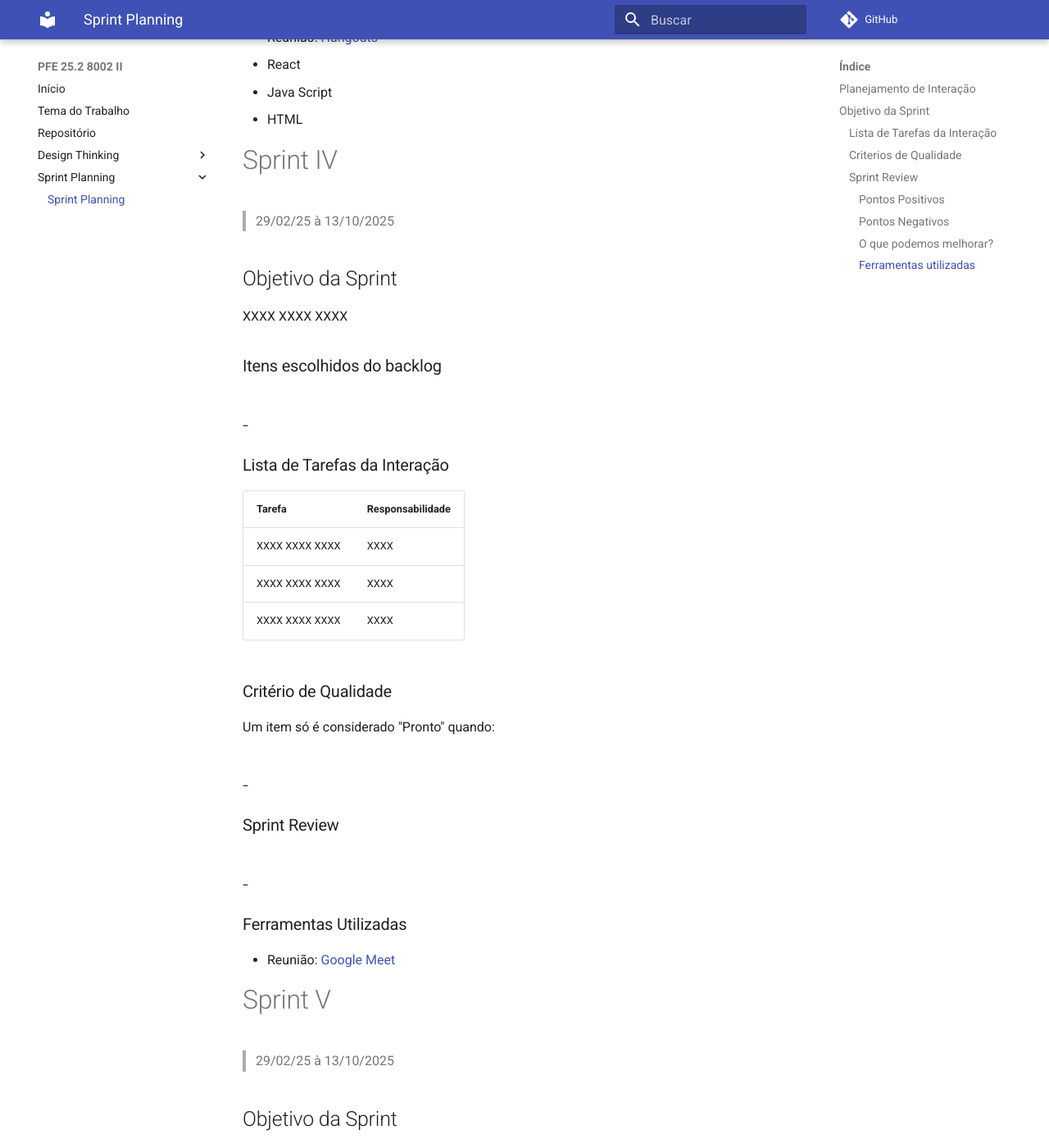
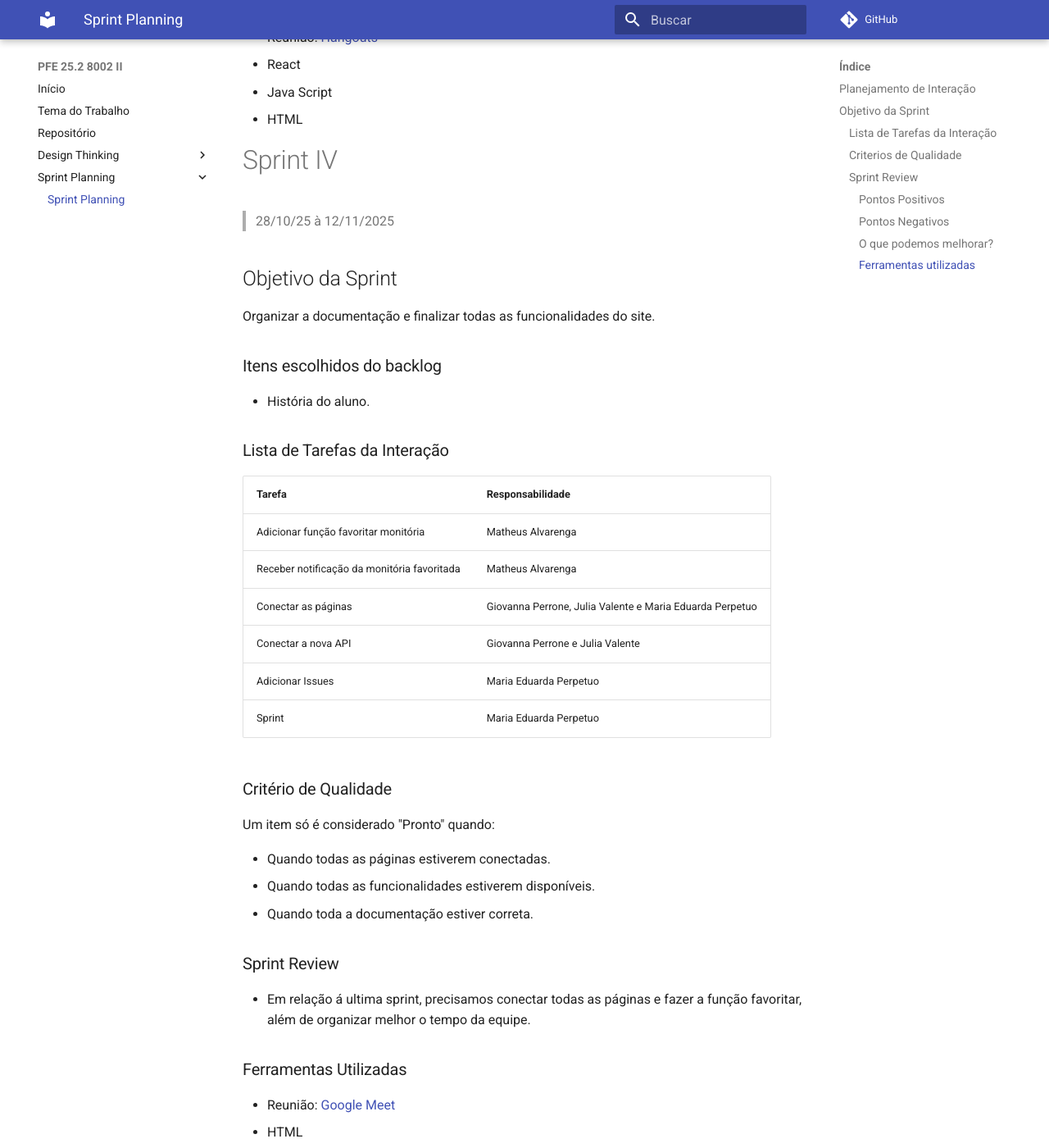
Before and after one commit to Projetos-de-Extensao/PFE_25.2_8002_II, an MkDocs documentation site: the page built from docs/sprint-planning/sprint.md, in a window 1280 px wide and 1400 px high, scrolled down 8038 px. Shown: the whole window at 82% size. Built offline with MkDocs 1.6.1 and Material for MkDocs 9.7.7, drawn with Linux system fonts in a browser that asks for light colours; comment, search, counter and statistics services are not loaded.

Commit message:
Adiconei uma conexão na pagina do aluno e atualizei o sprint

```diff
--- a/docs/sprint-planning/sprint.md
+++ b/docs/sprint-planning/sprint.md
@@ -227,41 +227,47 @@ Um item só é considerado "Pronto" quando:
 - HTML
 # Sprint IV
 
-> 29/02/25 à 13/10/2025
+> 28/10/25 à 12/11/2025
 
 ## Objetivo da Sprint
 
-XXXX XXXX XXXX
+Organizar a documentação e finalizar todas as funcionalidades do site.
 
 ### Itens escolhidos do backlog
 
--
--
+- História do aluno.
 
 
 ### Lista de Tarefas da Interação
 
 |Tarefa|Responsabilidade|
 |---|----|
-| XXXX XXXX XXXX| XXXX|
-| XXXX XXXX XXXX| XXXX|
-| XXXX XXXX XXXX| XXXX|
+| Adicionar função favoritar monitória| Matheus Alvarenga|
+| Receber notificação da monitória favoritada| Matheus Alvarenga|
+| Conectar as páginas| Giovanna Perrone, Julia Valente e Maria Eduarda Perpetuo|
+| Conectar a nova API| Giovanna Perrone e Julia Valente|
+| Adicionar Issues| Maria Eduarda Perpetuo|
+| Sprint| Maria Eduarda Perpetuo
 
 ### Critério de Qualidade
 
 Um item só é considerado "Pronto" quando:
 
--
--
+- Quando todas as páginas estiverem conectadas.
+- Quando todas as funcionalidades estiverem disponíveis.
+- Quando toda a documentação estiver correta.
 
 ### Sprint Review
 
--
--
+- Em relação á ultima sprint, precisamos conectar todas as páginas e fazer a função favoritar, além de organizar melhor o tempo da equipe.
 
 ### Ferramentas Utilizadas
 
 - Reunião: [Google Meet](https://meet.google.com/)
+- HTML
+- CSS
+- JavaScript
+- mkDocs
 
 # Sprint V
 
--- a/docs/src/my-react-app/src/pages/AlunoPage.jsx
+++ b/docs/src/my-react-app/src/pages/AlunoPage.jsx
@@ -87,7 +87,7 @@ function AlunoPage() {
                     <td>{vaga.vagas}</td>
                     <td>
                       {/* Botão de ação (como no protótipo) */}
-                      <Link to={`/vaga/${vaga.id}`} className="button-table-action">
+                      <Link to={'/detalhesvaga'} className="button-table-action">
                         Ver Detalhes e Candidatar
                       </Link>
 
```
